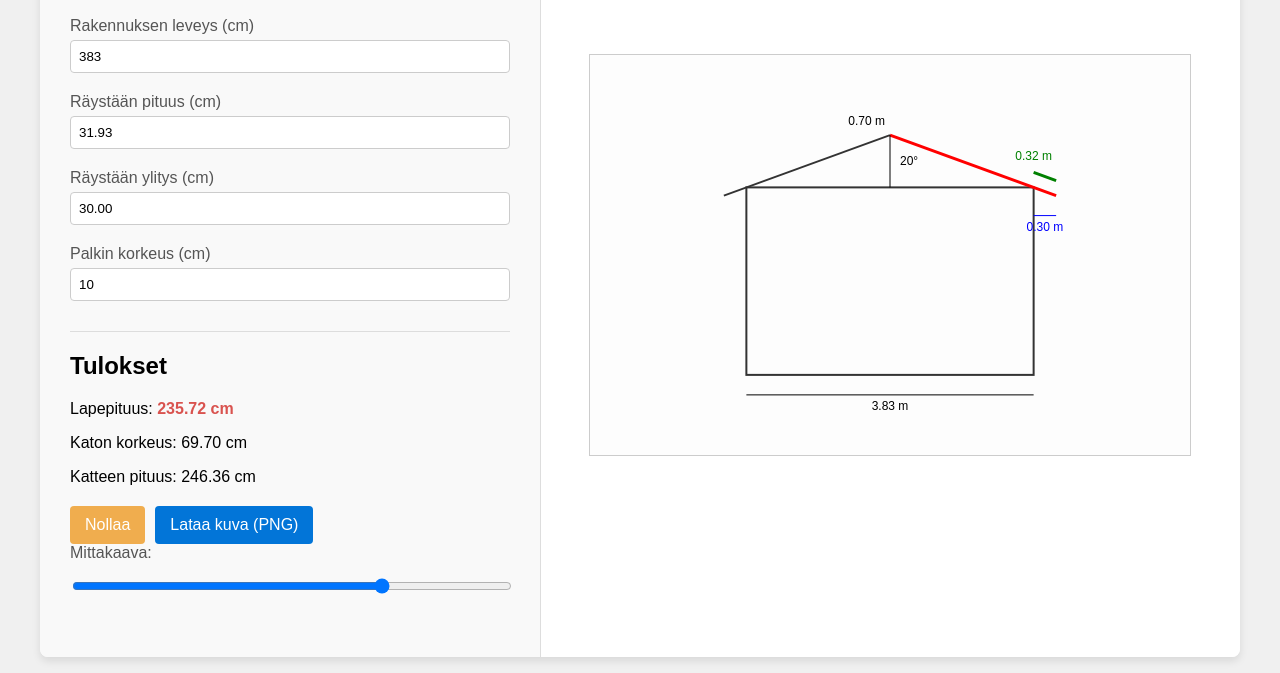
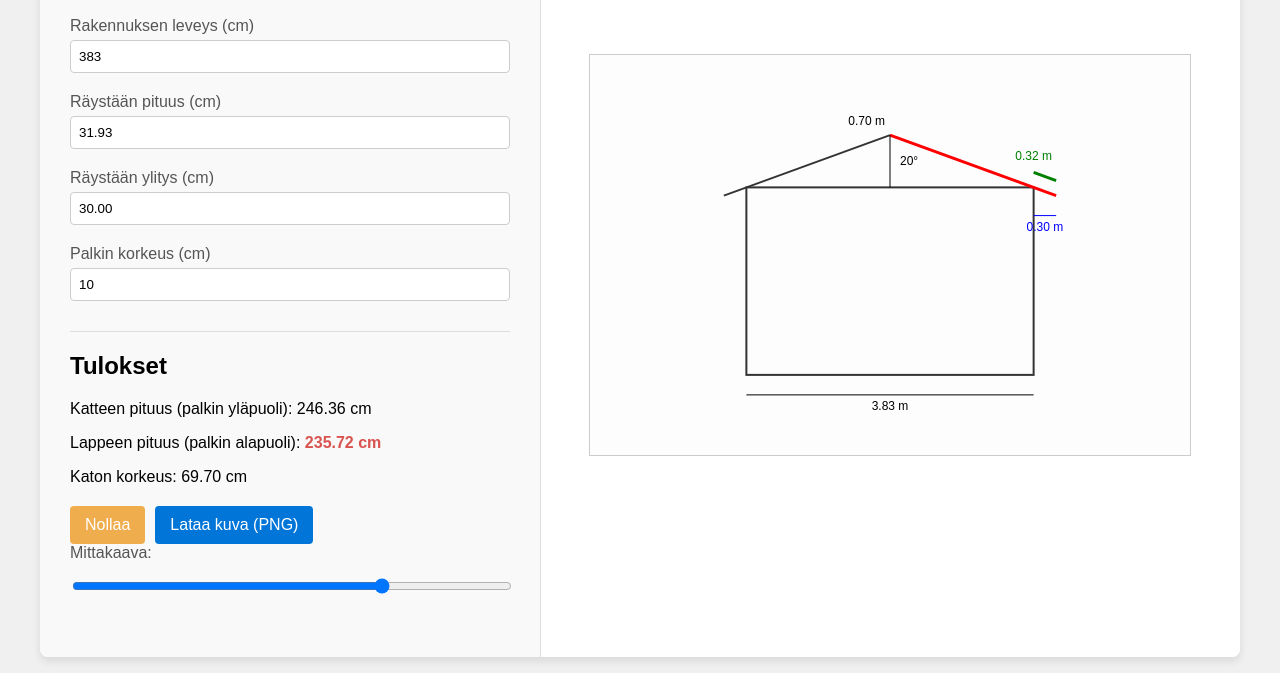
Before and after one commit to samiru/lape-laskuri, a plain HTML site: page index.html in a window 1280 px wide. Shown: the part 167-840 px from the top of the page. Drawn offline with Linux system fonts and the light colour scheme.

Commit message:
Update html

```diff
--- a/index.html
+++ b/index.html
@@ -35,9 +35,9 @@
             </form>
             <div class="results">
                 <h2>Tulokset</h2>
-                <p id="tulos">Lapepituus: <span></span></p>
+                <p id="katteen-pituus-tulos">Katteen pituus (palkin yläpuoli): <span></span></p>
+                <p id="tulos">Lappeen pituus (palkin alapuoli): <span></span></p>
                 <p id="katon-korkeus-tulos">Katon korkeus: <span></span></p>
-                <p id="katteen-pituus-tulos">Katteen pituus: <span></span></p>
             </div>
             <div class="buttons">
                 <button id="reset-button" type="button">Nollaa</button>
```
